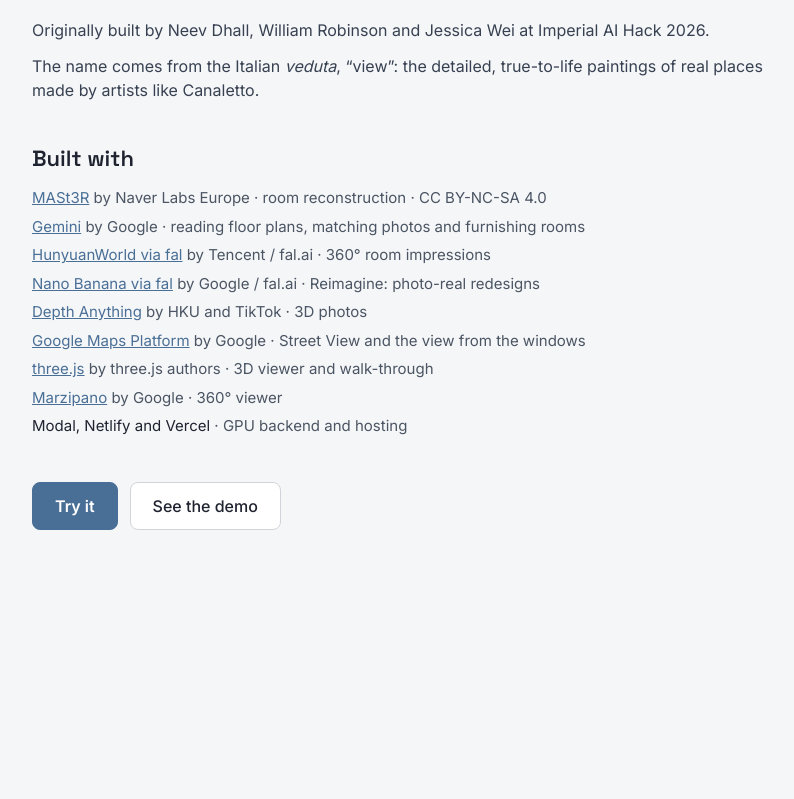
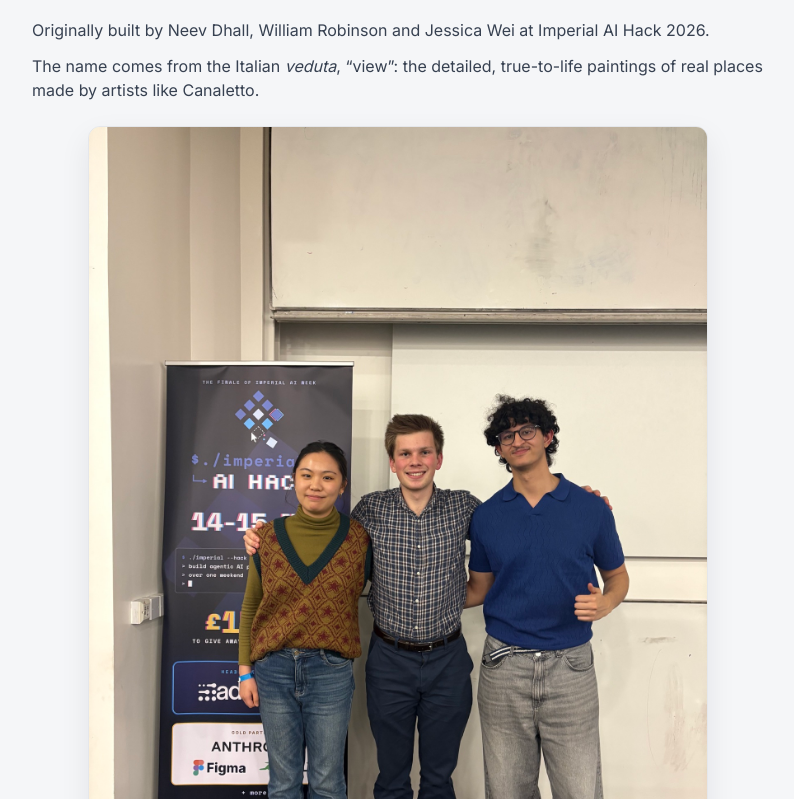
Before and after one commit to jessica-weisq/Roomora, a React (Vite) app: page /about in a window 1280 px wide. Shown: the part 1501-2300 px from the top of the page, without its empty margins (242-1036 px from the left). Before the commit the page ends 2095 px from the top, so only its background shows below. Built offline with nearby package versions, Linux system fonts and the light colour scheme.

Commit message:
Add team photo to About page

```diff
--- a/src/screens/About.tsx
+++ b/src/screens/About.tsx
@@ -1,5 +1,6 @@
 import { Link } from 'react-router-dom'
 import { Header } from '../components/Header'
+import teamPhoto from '../assets/team-photo.jpg'
 
 const STEPS = [
   {
@@ -97,6 +98,15 @@ export function About() {
             The name comes from the Italian <em>veduta</em>, &ldquo;view&rdquo;: the detailed, true-to-life paintings of real
             places made by artists like Canaletto.
           </p>
+          <figure className="team-photo">
+            <img
+              src={teamPhoto}
+              alt="The Veduta team at Imperial AI Hack 2026"
+              width={1500}
+              height={2000}
+              loading="lazy"
+            />
+          </figure>
         </section>
 
         <section aria-labelledby="credits">
--- a/src/styles.css
+++ b/src/styles.css
@@ -321,6 +321,8 @@ button, input, select { font: inherit; }
 .about-credits { list-style: none; margin: 0; padding: 0; display: grid; gap: 6px; font-size: 15px; }
 .about-by, .about-note { color: var(--muted); }
 .about-ctas { margin-top: 44px; display: flex; flex-wrap: wrap; gap: 12px; }
+.team-photo { max-width: 620px; margin: 24px auto 0; }
+.team-photo img { display: block; width: 100%; height: auto; border: 1px solid var(--line); border-radius: var(--radius); box-shadow: 0 12px 30px var(--shadow); }
 
 /* Text fields */
 .text-input { width: 100%; min-height: 44px; padding: 0 14px; border: 1px solid var(--line-strong); border-radius: 8px; background: var(--surface); color: var(--ink); font-size: 15px; }
```
Also changed, not shown: src/assets/team-photo.jpg (added).
